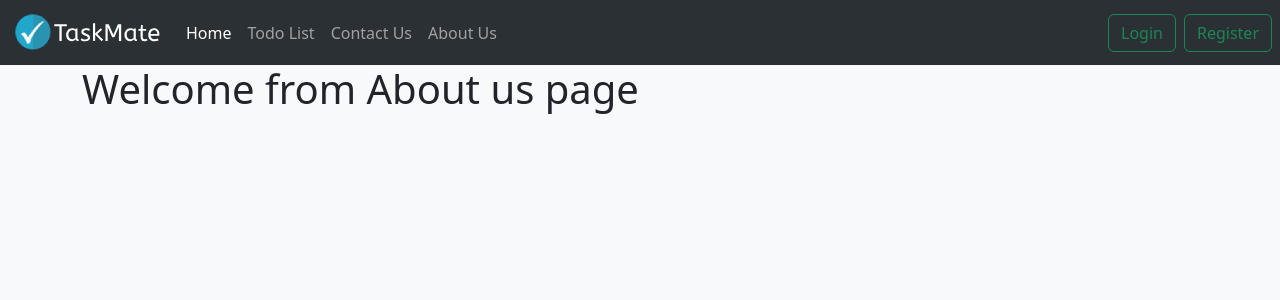
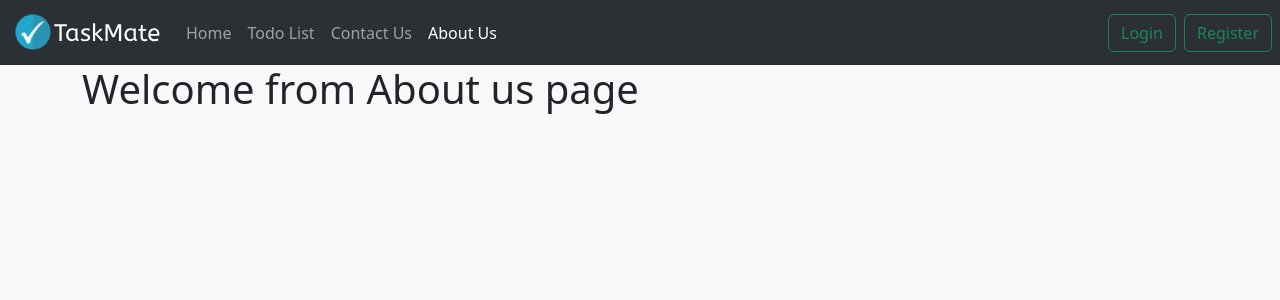
Before and after one commit to Poojan26/todo-list, a Django app: page /about in a window 1280 px wide. Shown: the top 300 px of the page. Run offline with Django 5.2, Linux system fonts and the light colour scheme.

Commit message:
Applied page restrictions for unauthorized users

```diff
--- a/taskmate/settings.py
+++ b/taskmate/settings.py
@@ -126,6 +126,7 @@ STATICFILES_DIRS = [os.path.join(BASE_DIR,'static')]
 CRISPY_TEMPLATE_PACK = 'bootstrap5'
 
 LOGIN_REDIRECT_URL = 'todolist'
+LOGIN_URL = 'login'
 # Default primary key field type
 # https://docs.djangoproject.com/en/5.1/ref/settings/#default-auto-field
 
--- a/templates/base.html
+++ b/templates/base.html
@@ -41,16 +41,16 @@
         <div class="collapse navbar-collapse" id="navbarNav">
           <ul class="navbar-nav">
             <li class="nav-item">
-              <a class="nav-link active" aria-current="page" href="{% url 'index' %}">Home</a>
+              <a class="nav-link {% if request.resolver_match.url_name == 'index' %}active{% endif %}" aria-current="page" href="{% url 'index' %}">Home</a>
             </li>
             <li class="nav-item">
-              <a class="nav-link" href="{% url 'todolist' %}">Todo List</a>
+              <a class="nav-link {% if request.resolver_match.url_name == 'todolist' %}active{% endif %}" href="{% url 'todolist' %}">Todo List</a>
             </li>
             <li class="nav-item">
-              <a class="nav-link" href="{% url 'contact' %}">Contact Us</a>
+              <a class="nav-link {% if request.resolver_match.url_name == 'contact' %}active{% endif %}" href="{% url 'contact' %}">Contact Us</a>
             </li>
             <li class="nav-item">
-              <a class="nav-link" href="{% url 'about' %}">About Us</a>
+              <a class="nav-link {% if request.resolver_match.url_name == 'about' %}active{% endif %}" href="{% url 'about' %}">About Us</a>
             </li>
           </ul>
         </div>
--- a/todolist_app/views.py
+++ b/todolist_app/views.py
@@ -4,8 +4,10 @@ from todolist_app.models import TaskList
 from todolist_app.forms import Taskform
 from django.contrib import messages
 from django.core.paginator import Paginator
+from django.contrib.auth.decorators import login_required
 
 # Create your views here.
+@login_required
 def todolist(request):
 
     if request.method == "POST":
```
Also changed, not shown: db.sqlite3.
